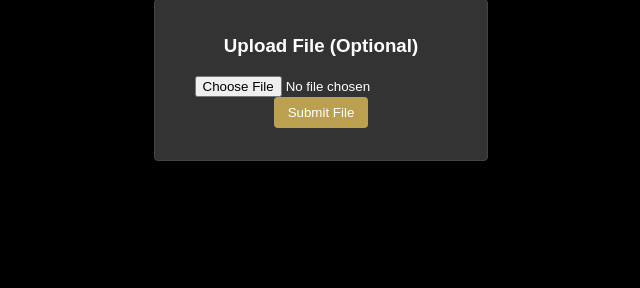
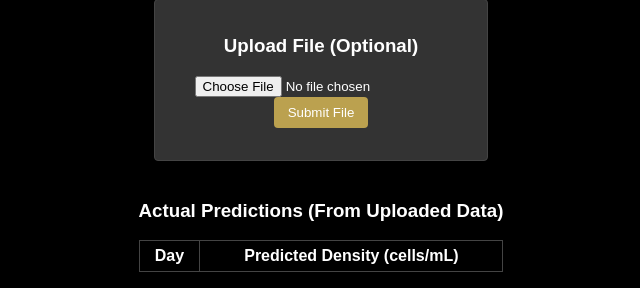
Before and after one commit to AnflussTeam/nakya-demo, a Flask app: page / in a window 1280 px wide. Shown: the part 749-1037 px from the top of the page, without its empty margins (319-959 px from the left). Before the commit the page ends 910 px from the top, so only its background shows below. Run offline with Flask 3, Linux system fonts and the light colour scheme; lists and menus that the app fills with data are empty.

Commit message:
Actual predictions

```diff
--- a/app.py
+++ b/app.py
@@ -7,7 +7,7 @@ import matplotlib.pyplot as plt
 import io
 import yaml
 from scipy.optimize import curve_fit
-import random
+import math
 
 app = Flask(__name__)
 
@@ -25,14 +25,13 @@ def log_func(x, a, b):
     """Logarithmic growth model: mu = a ln(x) + b."""
     return a * np.log(x) + b
 
+# Fit parameters from your config
 params_37, _ = curve_fit(log_func, DEFAULT_GLUCOSE, MU_37)
 params_33, _ = curve_fit(log_func, DEFAULT_GLUCOSE, MU_33)
 
 @app.route('/', methods=['GET'])
 def home():
-    """
-    Renders the home page (home.html).
-    """
+    """Renders the home page (home.html)."""
     return render_template('home.html')
 
 @app.route('/plot')
@@ -45,6 +44,7 @@ def plot():
       &glucose=...
       &days=...
       &initial_density=...
+      &volume=...
     """
     temp_str = request.args.get('temp', '33')
     try:
@@ -68,8 +68,6 @@ def plot():
         initial_volume = 2000
 
     hours = days * 24.0
-
-    # Calculate initial cell count
     initial_count = initial_density * initial_volume
 
     # Evaluate mu from the appropriate fit
@@ -86,7 +84,7 @@ def plot():
 
     # Compute final cell count with continuous model
     final_cell_count = initial_count * np.exp(mu * hours)
-    final_cell_density = final_cell_count / initial_volume # Convert volume to liters
+    final_cell_density = final_cell_count / initial_volume  # cells/mL
 
     # Fetch daily glucose needed values
     daily_data_response = daily_data()
@@ -96,7 +94,6 @@ def plot():
 
     # PLOT: Growth Rate vs Glucose
     fig, ax = plt.subplots(figsize=(5,4), dpi=100)
-
     x_vals = np.linspace(DEFAULT_GLUCOSE.min(), DEFAULT_GLUCOSE.max(), 100)
     if temp_str == '37':
         y_fit = log_func(x_vals, *params_37)
@@ -133,7 +130,6 @@ def plot():
 
     plt.tight_layout()
 
-    # Return as PNG
     buf = io.BytesIO()
     plt.savefig(buf, format='png')
     plt.close(fig)
@@ -143,19 +139,8 @@ def plot():
 @app.route('/daily_data')
 def daily_data():
     """
-    Returns JSON with daily predictions for the selected parameters.
-    We'll do a discrete daily approach:
-      X_{i} = X_{i-1} * exp(mu * 24)  (if you want to tie to log_func)
-    or
-      X_{i} = X_{i-1} * (1 + daily_sgr)
-    and also compute daily glucose required.
-
-    Query params:
-      ?temp=...
-      &glucose=...
-      &days=...
-      &initial_density=...
-      &volume=...
+    Returns JSON with daily predictions for the selected parameters,
+    using the log_func and fitted parameters for growth.
     """
     temp_str = request.args.get('temp', '33')
     try:
@@ -178,8 +163,7 @@ def daily_data():
     except ValueError:
         initial_volume = 2000
 
-    # Calculate initial cell count
-    initial_count = initial_density * initial_volume  # Convert volume to liters
+    initial_count = initial_density * initial_volume
 
     # Evaluate mu from the appropriate fit
     if temp_str == '37':
@@ -187,27 +171,19 @@ def daily_data():
     else:
         mu = log_func(glucose_val, *params_33)
 
-    # Option 1: tie daily growth to the hourly mu from log_func
-    #   => daily growth factor = exp(mu * 24)
     daily_growth_factor = np.exp(mu * 24)
-
-    # We'll produce daily predictions in a table:
-    # For day=1..days, X[day] = X[day-1] * daily_growth_factor
-    # We'll also compute daily glucose usage as
-    #   daily_glc = (X[day] - X[day-1]) * (1e-8)   (for instance)
-    # Feel free to adjust the formula if you prefer.
 
     results = []
     daily_glucose_needed_values = []
     X = initial_count
-    glucose_consumption_rate = 24 * 0.2 #pmol/cell/day
+    glucose_consumption_rate = 24 * 0.2  # pmol/cell/day
     MW_GLUCOSE = 180
-    VOLUME = initial_volume / 1000 #L
+    VOLUME = initial_volume / 1000  # Convert mL to L
     glucose_to_lactate_conversion_factor = 0.8
+    lactate_level = 0
     remaining_glucose = glucose_val
-    lactate_level = 0
 
-    # Add day 0 entry
+    # Day 0 entry
     results.append({
         "day": 0,
         "predicted_density": initial_density,
@@ -219,13 +195,15 @@ def daily_data():
     for d in range(1, days+1):
         old_X = X
         X = X * daily_growth_factor
-        # daily usage is difference in cell number * consumption factor
-        daily_glc_needed = (X - old_X) * glucose_consumption_rate * 1e-12 * MW_GLUCOSE #g
+        # daily glucose usage
+        daily_glc_needed = (X - old_X) * glucose_consumption_rate * 1e-12 * MW_GLUCOSE
         daily_glucose_needed_values.append(daily_glc_needed)
+
         remaining_glucose -= daily_glc_needed / VOLUME
-        # add lactate production
-        lactate_level += daily_glc_needed / MW_GLUCOSE * glucose_to_lactate_conversion_factor * 2 * 1000 / VOLUME #mmol/L
-        cell_density = X / (VOLUME*1000)  # Calculate cell density X/mL
+        # add lactate
+        lactate_level += (daily_glc_needed / MW_GLUCOSE) * glucose_to_lactate_conversion_factor * 2 * 1000 / VOLUME
+        cell_density = X / (VOLUME * 1000)  # X per mL
+
         results.append({
             "day": d,
             "predicted_density": cell_density,
@@ -239,23 +217,112 @@ def daily_data():
         "daily_glucose_needed_values": daily_glucose_needed_values
     })
 
+############################
+# NEW CODE FOR UPLOAD + Actual Predictions
+############################
+def compute_average_doubling_time(df):
+    """
+    Given a DataFrame with columns for Time and CellDensity,
+    compute the consecutive growth rates and return the average doubling time.
+    Also compute viability if 'LiveCells' and 'TotalCells' exist.
+    """
+    # Ensure time is sorted
+    df = df.sort_values(by='Time')
+
+    # Consecutive growth rates
+    mus = []
+    for i in range(len(df) - 1):
+        t1 = df.iloc[i]['Time']
+        t2 = df.iloc[i+1]['Time']
+        x1 = df.iloc[i]['CellDensity']
+        x2 = df.iloc[i+1]['CellDensity']
+
+        # Avoid any zero or negative densities
+        if x1 <= 0 or x2 <= 0 or (t2 == t1):
+            continue
+
+        mu = (math.log(x2) - math.log(x1)) / (t2 - t1)  # hr^-1 if Time is in hours
+        mus.append(mu)
+
+    avg_mu = np.mean(mus) if len(mus) > 0 else 0
+    if avg_mu <= 0:
+        avg_doubling_time = None
+    else:
+        avg_doubling_time = math.log(2) / avg_mu
+
+    # If the file has LiveCells and TotalCells, compute viability
+    viability = None
+    if {'LiveCells', 'TotalCells'}.issubset(df.columns):
+        # For demonstration, just compute final viability or average viability:
+        # viability = (LiveCells / TotalCells) * 100
+        viability = (
+            (df['LiveCells'].sum() / df['TotalCells'].sum()) * 100
+            if df['TotalCells'].sum() > 0 else None
+        )
+
+    return avg_doubling_time, viability
+
 @app.route('/upload', methods=['POST'])
 def upload():
     """
-    AJAX endpoint to read the file, ensuring it's valid.
-    Return a success message WITHOUT redirecting.
+    Upload Excel, parse time and cell density,
+    compute average doubling time & produce an "actual predictions" table.
+    Return JSON so the frontend can display it.
     """
     excel_file = request.files.get('excel_file')
     if not excel_file:
         return "No file chosen. Please select a file.", 400
 
-    # Just read it to confirm it's valid; not used further.
     try:
+        # Read the file into a DataFrame
         df = pd.read_excel(excel_file)
+
+        # We assume the file has columns 'Time' and 'CellDensity'.
+        # If your column names differ, rename them or adjust accordingly.
+        required_cols = {'Time', 'CellDensity'}
+        if not required_cols.issubset(df.columns):
+            return "Excel file must contain 'Time' and 'CellDensity' columns.", 400
+
+        avg_td, viability = compute_average_doubling_time(df)
+        if avg_td is None:
+            return jsonify({
+                "message": "Could not compute doubling time (check data).",
+                "actual_predictions": []
+            })
+
+        # Now generate a day-by-day "Actual Predictions" using the observed doubling time.
+        # For example, if doubling time is in hours, then daily growth factor = 2^(24/td).
+        daily_growth_factor = 2 ** (24 / avg_td)
+
+        # Suppose we just take the initial cell density from the first row of the data:
+        initial_density = df.iloc[0]['CellDensity']
+        # We'll simulate for as many days as we want (e.g., 5):
+        num_days = 5
+
+        actual_results = []
+        X = initial_density
+        actual_results.append({
+            "day": 0,
+            "density": X
+        })
+        for d in range(1, num_days + 1):
+            X = X * daily_growth_factor
+            actual_results.append({
+                "day": d,
+                "density": X
+            })
+
+        # Build the response
+        response_data = {
+            "message": "File submitted successfully!",
+            "average_doubling_time": avg_td,
+            "viability": viability,
+            "actual_predictions": actual_results
+        }
+        return jsonify(response_data), 200
+
     except Exception as e:
-        return f"Error reading file: {e}", 400
-
-    return "File submitted successfully!", 200
+        return f"Error reading or processing file: {e}", 400
 
 if __name__ == "__main__":
     app.run(host="0.0.0.0", port=8000)
--- a/templates/home.html
+++ b/templates/home.html
@@ -3,6 +3,7 @@
 <head>
   <meta charset="UTF-8">
   <title>Growth Rate Analysis</title>
+  <!-- Include your CSS -->
   <link rel="stylesheet" href="{{ url_for('static', filename='style.css') }}">
 </head>
 <body>
@@ -26,18 +27,22 @@
   <div class="slider-container">
     <p>
       Glucose (g/L):
-      <input type="range" id="glucoseSlider" min="1.2" max="4.8" step="0.01" value="1.2" oninput="updatePlot(); updateDailyData();">
+      <input type="range" id="glucoseSlider" min="1.2" max="4.8" step="0.01" value="1.2"
+             oninput="updatePlot(); updateDailyData();">
       <span id="glucoseValue">1.2</span>
     </p>
   </div>
-  <!-- Initial Volume -->
+
+  <!-- Initial Volume slider -->
   <div class="slider-container">
     <p>
       Volume (mL):
-      <input type="range" id="volumeSlider" min="1500" max="2500" step="1" value="2000" oninput="updatePlot(); updateDailyData();">
+      <input type="range" id="volumeSlider" min="1500" max="2500" step="1" value="2000"
+             oninput="updatePlot(); updateDailyData(); updateVolumeValue(this.value);">
       <span id="volumeValue">2000</span>
     </p>
   </div>
+
   <!-- Number of days -->
   <div class="days-container">
     <p>
@@ -70,7 +75,7 @@
          src="/plot?temp=33&glucose=1.2&days=1&initial_density=300000"
          alt="Growth Rate Plot">
 
-    <!-- Daily Predictions Table goes here -->
+    <!-- Daily Predictions Table -->
     <div id="dailyTableContainer">
       <h3>Daily Predictions</h3>
       <table id="dailyTable">
@@ -97,7 +102,27 @@
       <input type="file" name="excel_file" />
       <button type="submit">Submit File</button>
     </form>
+    <!-- Show status/error messages for the upload request -->
     <p id="uploadStatus"></p>
+  </div>
+
+  <!-- Actual Predictions table container -->
+  <div id="actualPredictionsContainer">
+    <h3>Actual Predictions (From Uploaded Data)</h3>
+    <table id="actualPredictionsTable">
+      <thead>
+        <tr>
+          <th>Day</th>
+          <th>Predicted Density (cells/mL)</th>
+        </tr>
+      </thead>
+      <tbody>
+        <!-- Populated by JS after file upload -->
+      </tbody>
+    </table>
+    <!-- Show average doubling time and viability here -->
+    <p id="doublingTimeParagraph"></p>
+    <p id="viabilityParagraph"></p>
   </div>
 
   <!-- JavaScript -->
@@ -110,9 +135,15 @@
     const plotImage        = document.getElementById('plotImage');
     const uploadForm       = document.getElementById('uploadForm');
     const uploadStatus     = document.getElementById('uploadStatus');
+    const volumeSlider     = document.getElementById('volumeSlider');
 
     // For daily table
-    const dailyTableBody   = document.querySelector('#dailyTable tbody');
+    const dailyTableBody = document.querySelector('#dailyTable tbody');
+
+    // For actual predictions
+    const actualTableBody = document.querySelector('#actualPredictionsTable tbody');
+    const dtParagraph     = document.getElementById('doublingTimeParagraph');
+    const viabilityParagraph = document.getElementById('viabilityParagraph');
 
     function getSelectedTemperature() {
       let chosenTemp = '33';
@@ -126,26 +157,31 @@
     }
 
     function updatePlot() {
-      let chosenTemp = getSelectedTemperature();
-      let gVal = glucoseSlider.value;
+      const chosenTemp      = getSelectedTemperature();
+      const gVal           = glucoseSlider.value;
+      const daysVal        = daysDropdown.value;
+      const initialDensityVal = initialDensityElem.value || '300000';
+      const volumeVal      = volumeSlider.value;
+
+      // Update the displayed glucose value
       glucoseValueSpan.textContent = gVal;
-      let daysVal = daysDropdown.value;
-      let initialDensityVal = initialDensityElem.value || '300000';
 
       // Force fresh image so it won't cache
-      let newSrc = `/plot?temp=${chosenTemp}&glucose=${gVal}&days=${daysVal}&initial_density=${initialDensityVal}&_=${Date.now()}`;
+      const newSrc = `/plot?temp=${chosenTemp}&glucose=${gVal}&days=${daysVal}` +
+                     `&initial_density=${initialDensityVal}&volume=${volumeVal}&_=${Date.now()}`;
       plotImage.src = newSrc;
     }
 
-    // Build daily predictions table
     async function updateDailyData() {
-      let chosenTemp = getSelectedTemperature();
-      let gVal       = glucoseSlider.value;
-      let daysVal    = daysDropdown.value;
-      let initDensityVal = initialDensityElem.value || '300000';
-      let volumeVal  = document.getElementById('volumeSlider').value;
+      const chosenTemp = getSelectedTemperature();
+      const gVal       = glucoseSlider.value;
+      const daysVal    = daysDropdown.value;
+      const initDensityVal = initialDensityElem.value || '300000';
+      const volumeVal  = volumeSlider.value;
 
-      const url = `/daily_data?temp=${chosenTemp}&glucose=${gVal}&days=${daysVal}&initial_density=${initDensityVal}&volume=${volumeVal}&_=${Date.now()}`;
+      const url = `/daily_data?temp=${chosenTemp}&glucose=${gVal}&days=${daysVal}` +
+                  `&initial_density=${initDensityVal}&volume=${volumeVal}&_=${Date.now()}`;
+
       try {
         const resp = await fetch(url);
         if (!resp.ok) {
@@ -153,7 +189,6 @@
           return;
         }
         const data = await resp.json();
-        // data is an array of objects: { day, predicted_density, daily_glucose_concentration, daily_glucose_needed, lactate_level }
 
         // Clear old rows
         dailyTableBody.innerHTML = '';
@@ -167,32 +202,38 @@
           tr.appendChild(tdDay);
 
           const tdDensity = document.createElement('td');
-          // Format the predicted density with e.g. 2 decimals in scientific notation
           tdDensity.textContent = row.predicted_density.toExponential(2);
           tr.appendChild(tdDensity);
 
           const tdGlucoseConcentration = document.createElement('td');
-          // Format the daily glucose concentration
           tdGlucoseConcentration.textContent = row.daily_glucose_concentration.toFixed(6);
           tr.appendChild(tdGlucoseConcentration);
 
           const tdGlc = document.createElement('td');
-          // Format the daily glucose needed
           tdGlc.textContent = row.daily_glucose_needed.toFixed(6);
           tr.appendChild(tdGlc);
 
           const tdLactate = document.createElement('td');
-          // Format the lactate level
           tdLactate.textContent = row.lactate_level.toFixed(6);
           tr.appendChild(tdLactate);
 
           dailyTableBody.appendChild(tr);
         });
-
       } catch (err) {
         console.error('Error in updateDailyData:', err);
       }
     }
+
+    // On volume slider input, update display and re-fetch data
+    function updateVolumeValue(value) {
+      document.getElementById('volumeValue').textContent = value;
+    }
+
+    volumeSlider.addEventListener('input', () => {
+      updateVolumeValue(volumeSlider.value);
+      updatePlot();
+      updateDailyData();
+    });
 
     // Recompute both plot and daily table when user changes temp
     tempRadios.forEach(radio => {
@@ -217,40 +258,71 @@
         body: formData
       })
       .then(async response => {
-        const message = await response.text();
+        const textOrJson = await response.text();
+        let data;
+        try {
+          data = JSON.parse(textOrJson);
+        } catch (err) {
+          // Not valid JSON, show raw text in case of error
+          uploadStatus.style.color = response.ok ? 'green' : 'red';
+          uploadStatus.textContent = textOrJson;
+          return;
+        }
+
+        // If we have valid JSON
         if (response.ok) {
+          // Show success message
           uploadStatus.style.color = 'green';
+          uploadStatus.textContent = data.message || "File uploaded successfully!";
+
+          // Clear old actual predictions table rows
+          actualTableBody.innerHTML = '';
+
+          // Show average doubling time
+          if (data.average_doubling_time) {
+            dtParagraph.textContent =
+              'Average Doubling Time: ' + data.average_doubling_time.toFixed(3) + ' hours';
+          } else {
+            dtParagraph.textContent = '';
+          }
+
+          // Show viability if present
+          if (data.viability !== null && data.viability !== undefined) {
+            viabilityParagraph.textContent =
+              'Viability: ' + data.viability.toFixed(2) + '%';
+          } else {
+            viabilityParagraph.textContent = '';
+          }
+
+          // Populate the Actual Predictions table
+          if (data.actual_predictions && Array.isArray(data.actual_predictions)) {
+            data.actual_predictions.forEach(row => {
+              const tr = document.createElement('tr');
+
+              const tdDay = document.createElement('td');
+              tdDay.textContent = row.day;
+              tr.appendChild(tdDay);
+
+              const tdDensity = document.createElement('td');
+              // Example: show in scientific notation
+              tdDensity.textContent = Number(row.density).toExponential(2);
+              tr.appendChild(tdDensity);
+
+              actualTableBody.appendChild(tr);
+            });
+          }
+
         } else {
+          // If not OK, show error in status
           uploadStatus.style.color = 'red';
+          uploadStatus.textContent = data.message || textOrJson;
         }
-        uploadStatus.textContent = message;
       })
       .catch(error => {
         uploadStatus.style.color = 'red';
         uploadStatus.textContent = 'Error: ' + error;
       });
     });
-
-    function updateVolumeValue(value) {
-      document.getElementById('volumeValue').textContent = value;
-    }
-
-    document.getElementById('volumeSlider').addEventListener('input', () => {
-      updateVolumeValue(document.getElementById('volumeSlider').value);
-      updateDailyData();
-    });
-
-    document.getElementById('dataForm').addEventListener('submit', function(event) {
-      event.preventDefault();
-      const formData = new FormData(this);
-      const params = new URLSearchParams(formData).toString();
-      fetch(`/daily_data?${params}`)
-          .then(response => response.json())
-          .then(data => {
-              // Handle the response data
-              console.log(data);
-          });
-    });
   </script>
 </body>
 </html>
```
Also changed, not shown: 1 other file.
